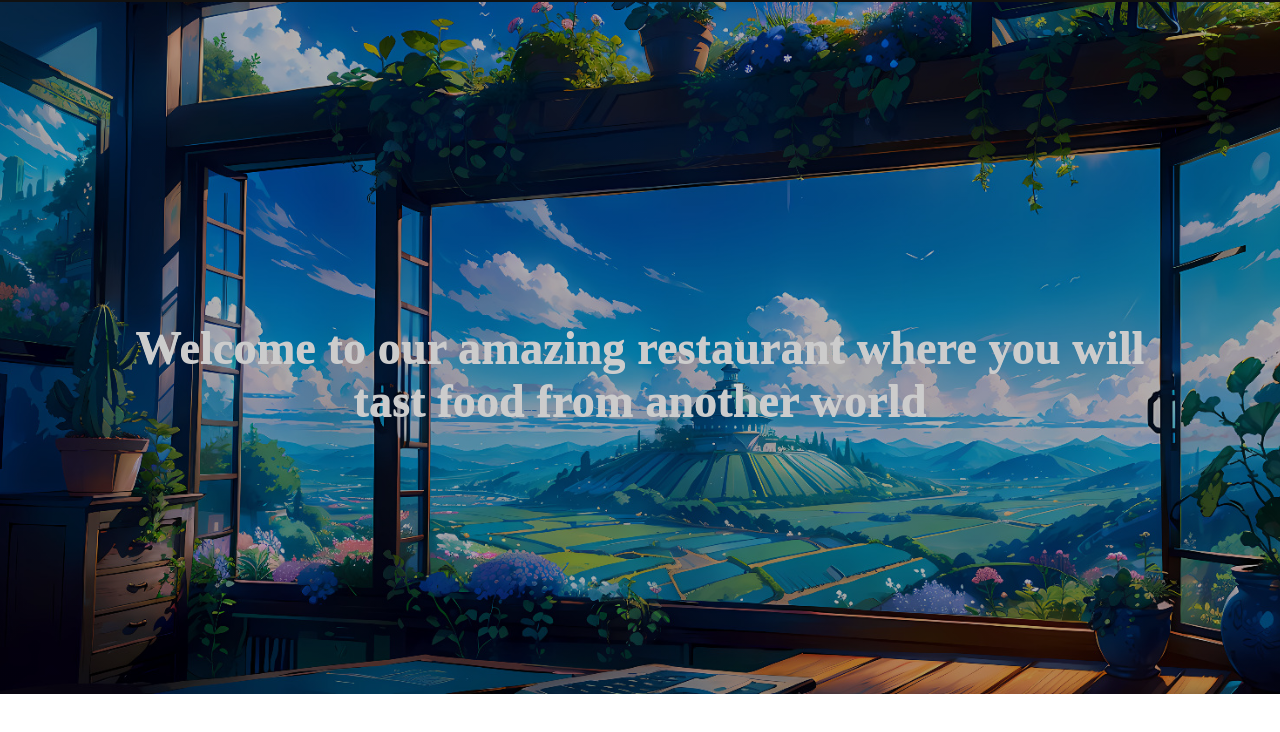
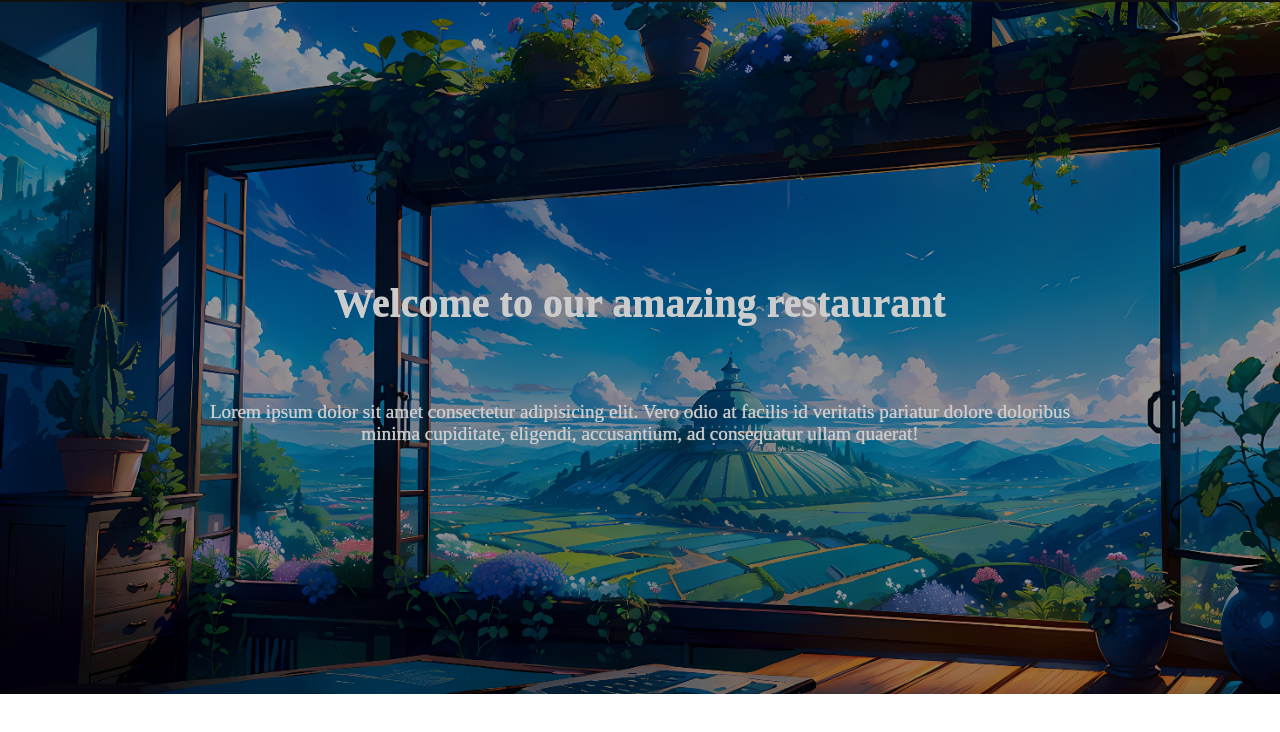
Before and after one commit to Mohamed-malix/Webpack-restaurant, a website built with webpack: page src/template.html in a window 1280 px wide. Shown: the part 106-838 px from the top of the page. Built offline with nearby package versions, Linux system fonts and the light colour scheme.

Commit message:
added home.js

```diff
--- /dev/null
+++ b/src/home.js
@@ -0,0 +1,12 @@
+
+let content= document.querySelector('.content');
+let header2= document.createElement('h2');
+let contentText= document.createElement('p');
+
+header2.classList.add('welcome');
+contentText.classList.add('text');
+header2.textContent='Welcome to our amazing restaurant';
+contentText.innerHTML='Lorem ipsum dolor sit amet consectetur adipisicing elit. Vero odio at facilis id veritatis pariatur dolore doloribus <br>minima cupiditate, eligendi, accusantium, ad consequatur ullam quaerat!';
+
+content.appendChild(header2);
+content.appendChild(contentText);
--- a/src/index.js
+++ b/src/index.js
@@ -1,5 +1,4 @@
 
 import './style.css';
 import './greenLand.jpeg';
-
-console.log('How is my restau doing?');
+import './home.js';
--- a/src/style.css
+++ b/src/style.css
@@ -10,7 +10,7 @@
 
 
 body{
-    background:linear-gradient(rgba(0,0,0,0.3), rgba(0,0,0,0.3)), url('greenLand.jpeg');
+    background:linear-gradient(rgba(0,0,0,0.4), rgba(0,0,0,0.4)), url('greenLand.jpeg');
     background-position: center;
     background-repeat: no-repeat;
     background-size: cover;
@@ -73,12 +73,26 @@ img.green{
     display:flex;
     justify-content:center;
     align-items:center;
-    height:93%;
+    height:90%;
 }
 
 
 h2{
-    font-size: 2.9rem;
+    font-size: 2.5rem;
     text-align:center;
     text-shadow:0 1px 0;
 }
+
+
+.content{
+    display:flex;
+    flex-direction:column;
+    row-gap: 75px;
+    text-align: center;
+}
+
+.text{
+    font-size:1.2rem;
+    text-shadow:0 0 1px;
+    /* background: rgb(115, 198, 249); */
+}
--- a/src/template.html
+++ b/src/template.html
@@ -23,7 +23,6 @@
 
     <div class="content">
 
-        <h2 class="welcome">Welcome to our amazing restaurant where you  will<br> tast food from <strong>another world</strong></h2>
 
     </div>
 
```
